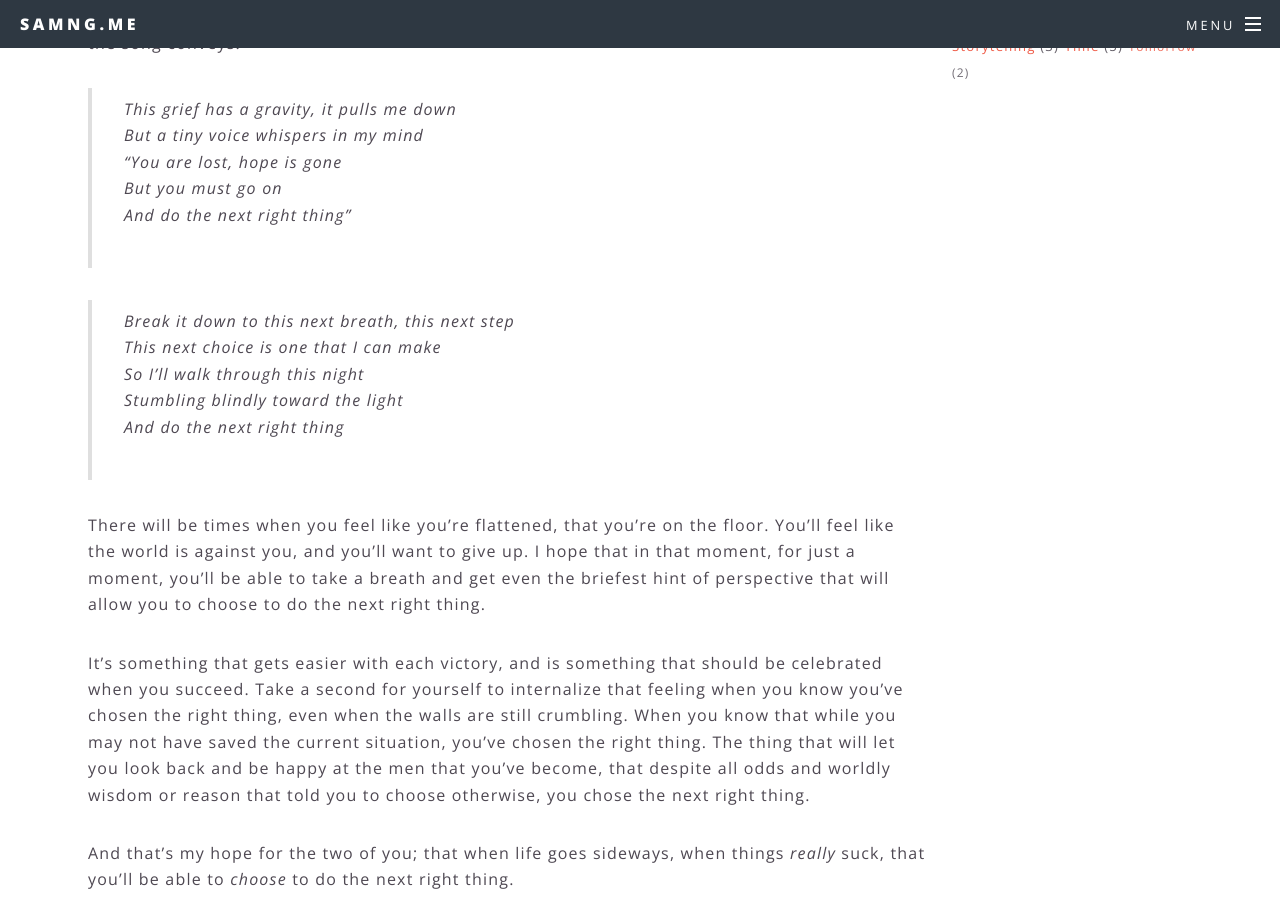
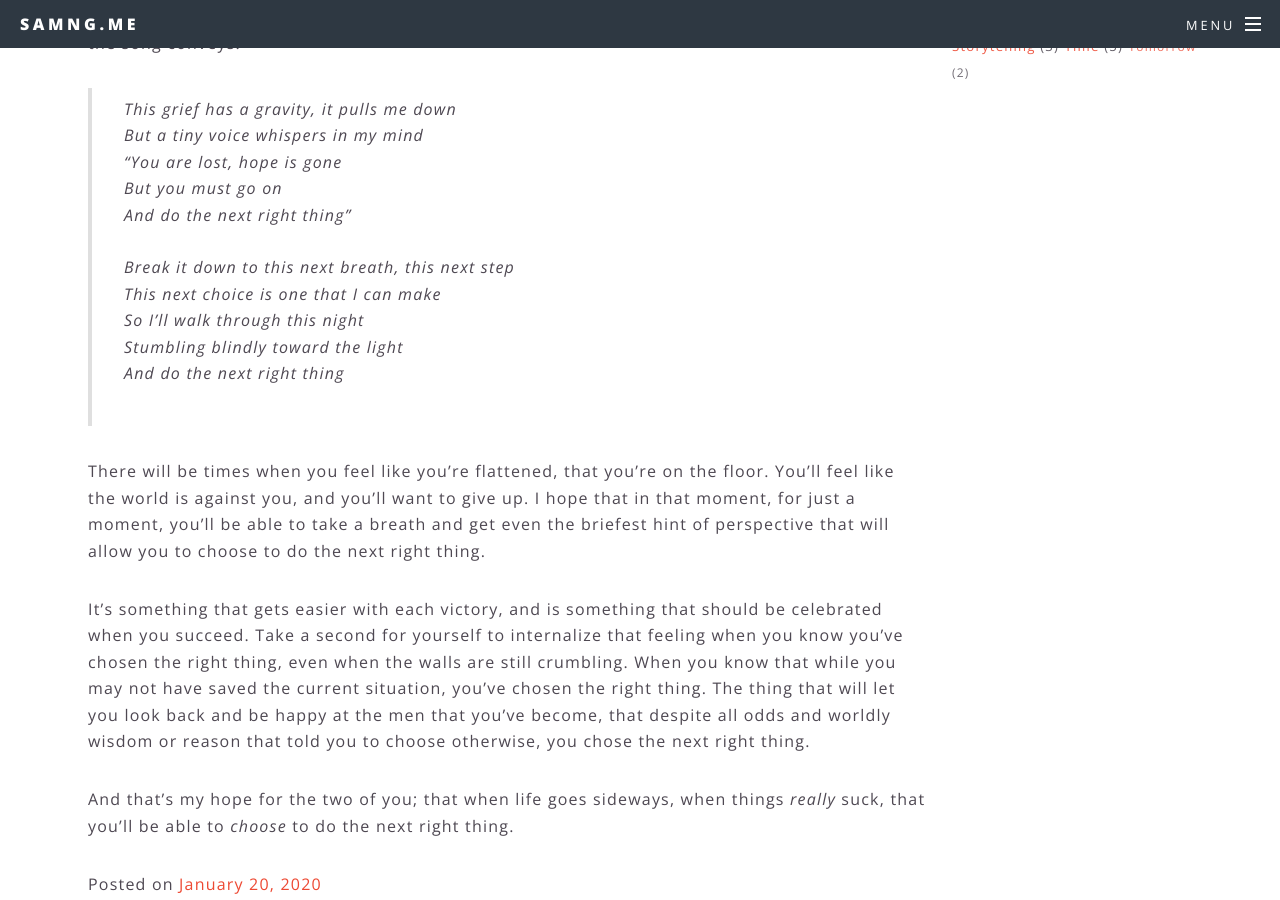
Before and after one commit to samng96/samng.me, a Jekyll site: the page built from letters-to-my-son/_posts/2020-01-19-the-next-right-thing.markdown, in a window 1280 px wide and 900 px high, scrolled down 1197 px. Built offline with Jekyll 4.4.1, drawn with Linux system fonts in a browser that asks for light colours.

Commit message:
more block quote fixes

```diff
--- a/letters-to-my-son/_posts/2020-01-19-the-next-right-thing.markdown
+++ b/letters-to-my-son/_posts/2020-01-19-the-next-right-thing.markdown
@@ -27,8 +27,7 @@ There's a song that I love from a movie I watched recently that's entitled *"The
 > But a tiny voice whispers in my mind<br>
 > "You are lost, hope is gone<br>
 > But you must go on<br>
-> And do the next right thing"
-
+> And do the next right thing"<br><br>
 > Break it down to this next breath, this next step<br>
 > This next choice is one that I can make<br>
 > So I'll walk through this night<br>
```
